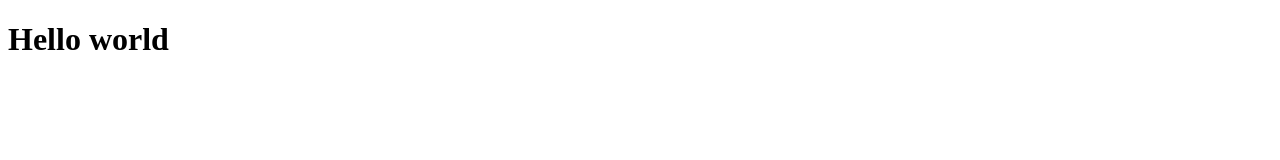
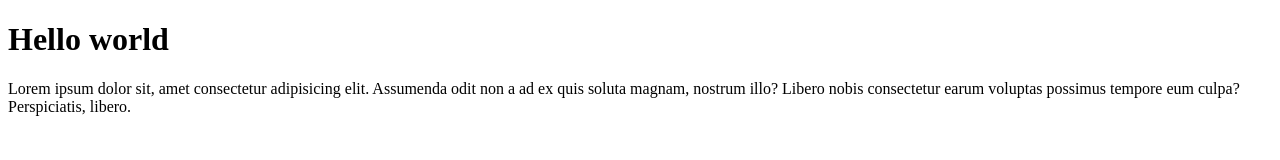
Before and after one commit to LucaCaligola/htmlcss-hello, a plain HTML site: page index.html in a window 1280 px wide. Drawn offline with Linux system fonts and the light colour scheme.

Commit message:
i added a p

```diff
--- a/index.html
+++ b/index.html
@@ -7,5 +7,6 @@
 </head>
 <body>
     <h1>Hello world</h1>
+    <p>Lorem ipsum dolor sit, amet consectetur adipisicing elit. Assumenda odit non a ad ex quis soluta magnam, nostrum illo? Libero nobis consectetur earum voluptas possimus tempore eum culpa? Perspiciatis, libero.</p>
 </body>
 </html>
```
